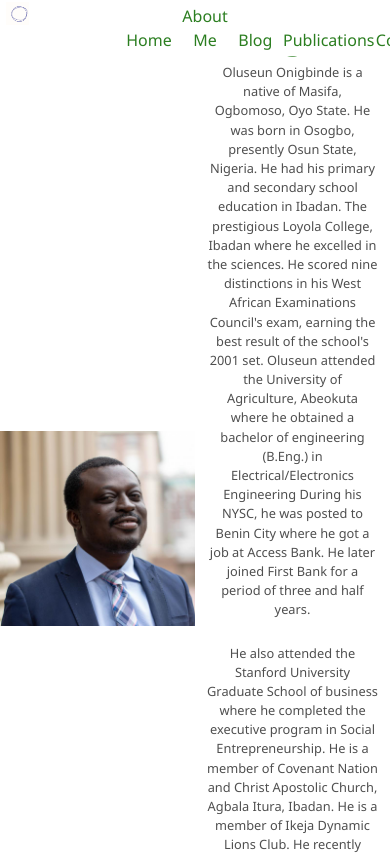
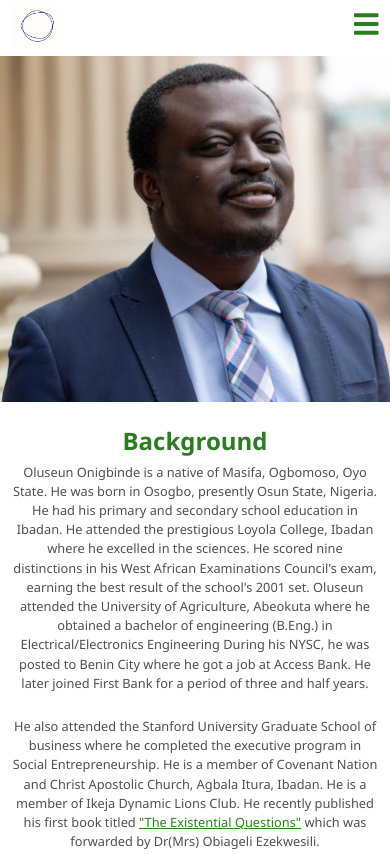
Before and after one commit to seyeonigbinde/oluseun-onigbinde, a React (Create React App) app: page /about in a window 390 px wide. Shown: the top 854 px of the page. Built offline with nearby package versions, Linux system fonts and the light colour scheme; the HTML template or start-up script is replaced by a standard one.

Commit message:
Media Queries Setup

```diff
--- a/src/components/About.js
+++ b/src/components/About.js
@@ -21,7 +21,7 @@ const About = () => {
                 </div>
                 <div className="about_text">
                     <h2>Background</h2>
-                    <p>Oluseun Onigbinde is a native of Masifa, Ogbomoso, Oyo State. He was born in Osogbo, presently Osun State, Nigeria. He had his primary and secondary school education in Ibadan. The prestigious Loyola College, Ibadan where he excelled in the sciences. He scored nine distinctions in his West African Examinations Council's exam, earning the best result of the school's 2001 set. Oluseun attended the University of Agriculture, Abeokuta where he obtained a bachelor of engineering (B.Eng.) in Electrical/Electronics Engineering During his NYSC, he was posted to Benin City where he got a job at Access Bank. He later joined First Bank for a period of three and half years.</p><br />
+                    <p>Oluseun Onigbinde is a native of Masifa, Ogbomoso, Oyo State. He was born in Osogbo, presently Osun State, Nigeria. He had his primary and secondary school education in Ibadan. He attended the prestigious Loyola College, Ibadan where he excelled in the sciences. He scored nine distinctions in his West African Examinations Council's exam, earning the best result of the school's 2001 set. Oluseun attended the University of Agriculture, Abeokuta where he obtained a bachelor of engineering (B.Eng.) in Electrical/Electronics Engineering During his NYSC, he was posted to Benin City where he got a job at Access Bank. He later joined First Bank for a period of three and half years.</p><br />
                     <p>
                         He also attended the Stanford University Graduate School of business where he completed the executive program in Social Entrepreneurship. He is a member of Covenant Nation and Christ Apostolic Church, Agbala Itura, Ibadan. He is a member of Ikeja Dynamic Lions Club. He recently published his first book titled <Link to="/publication">"The Existential Questions"</Link> which was forwarded by Dr(Mrs) Obiageli Ezekwesili.
                     </p><br/>
--- a/src/components/Header.js
+++ b/src/components/Header.js
@@ -9,9 +9,21 @@ const Header = () => {
     return (
         <header>
             <div className="logo">
-                <Link to="/"><img src={logo} alt="logo"/></Link>
+                <Link to="/"><img src={logo} alt="logo" /></Link>
             </div>
-            <nav>
+                <nav className="responsive_nav">
+                    <div className="dropdown">
+                        <i className="fas fa-bars fa-2x"></i>
+                        <div className="dropdown-content">
+                            <Link to="/">Home</Link>
+                            <Link to="/about">About Me</Link>
+                            <a href="#1">Blog</a>
+                            <Link to="/publication">Publications</Link>
+                            <a href="#1">Contact</a>
+                        </div>
+                    </div>
+                </nav>
+            <nav className="desktop_nav">
                 <Link to="/">Home</Link>
                 <Link to="/about">About Me</Link>
                 <a href="#1">Blog</a>
--- a/src/components/Homepage.js
+++ b/src/components/Homepage.js
@@ -22,7 +22,7 @@ const Homepage = () => {
                 <div className="banner_text">
                     <h1>Oluseun Onigbinde</h1>
                     <p>Co-founder, BudgIT & Chief Executive, Kwerty</p><br/>
-                    <h4>"Olúwa ló pin, kí se agbára" Ayinla Omowura </h4>
+                    <quote>"Olúwa ló pin, kí se agbára" <p>- Ayinla Omowura</p> </quote>
                 </div>
             </section>
             <section className="home_about">
--- a/src/index.css
+++ b/src/index.css
@@ -55,30 +55,61 @@ header{
   top: 0;
   z-index: 1;
 }
-nav{
+.desktop_nav{
   display: flex;
   justify-content: space-between;
   align-items: flex-end;
   width: 70%;
   padding: 1%;
 }
-nav a{
+.desktop_nav a{
   text-decoration: none;
   padding: 0 2%;
   width: 35%;
   color: #2b7e20;
 }
-nav a:hover{
+.desktop_nav a:hover{
   border: 2px solid #2b7e20;
   color: #2b7e20;
   padding: 0.7% 0;
   border-radius: 5px;
 }
+.responsive_nav{
+  display: none;
+}
+.dropdown {
+  position: relative;
+  display: inline-block;
+}
+.dropdown-content {
+  display: none;
+  position: absolute;
+  background-color: #fff;
+  min-width: 9rem;
+  box-shadow: 0px 8px 16px
+    0px rgba(0,0,0,0.2);
+  z-index: 1;
+  right: 7%;
+}
+.dropdown-content a {
+  color: #2b7e20;
+  font-size: 0.8rem;
+  padding: 6px 6px;
+  text-decoration: none;
+  display: block;
+  border: 2px solid #c6e5c2;
+}
+.dropdown-content a:hover {
+  background-color: #f1f1f1
+}
+.dropdown:hover
+.dropdown-content {
+  display: block;
+}
 .logo{
   width:30%;
   text-align: left;
   font-weight: bold;
-  color: #fff;
   padding: 0.4% 1%;
 }
 .logo img{
@@ -174,6 +205,7 @@ nav a:hover{
   display: flex;
   justify-content: space-between;
   align-items: center;
+  flex-wrap: wrap;
 }
 .about_img{
   width: 50%;
@@ -245,3 +277,63 @@ footer{
   padding: 1% 0;
   margin: 2% 16%;
 }
+
+@media screen and (max-width: 700px) {
+  h1{
+    font-size: 1.8rem;
+  }
+  h2{
+    font-size: 1.5rem;
+  }
+  h3{
+    font-size: 1.0rem;
+  }
+  p{
+    font-size: 0.8rem;
+  }
+  header{
+    overflow: visible;
+  }
+  .logo{
+    width: 100%;
+  }
+  .logo img{
+    width: 18%;
+  }
+  .responsive_nav{
+    display: inline;
+    padding: 2% 3%;
+  }
+  .desktop_nav{
+    display: none;
+  }
+  .banner{
+    flex-wrap: wrap;
+    margin-top: 3%;
+  }
+  .banner_text{
+    width: 100%;
+  }
+  .banner_image{
+    width: 100%;
+  }
+  .comments_card{
+  width: 100%;
+  }
+  .about_container{
+    margin-top: 3%;
+  }
+  .about_img{
+    width: 100%;
+  }
+  .about_text{
+    width: 100%;
+  }
+  .footer_items{
+    width: 65%;
+   margin-left: 20%;
+  }
+  .footer_items a{
+    font-size: 0.7rem;
+  }
+}
```
